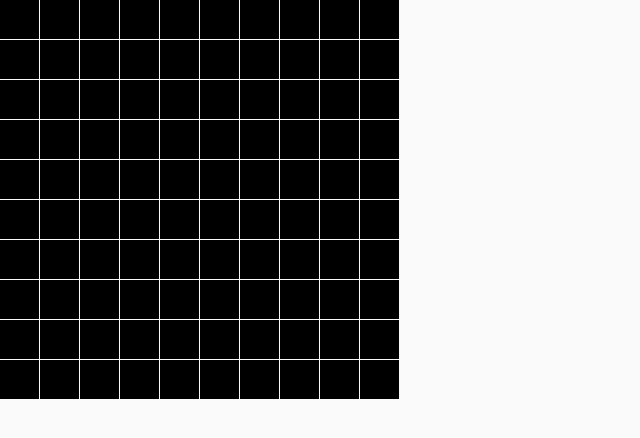
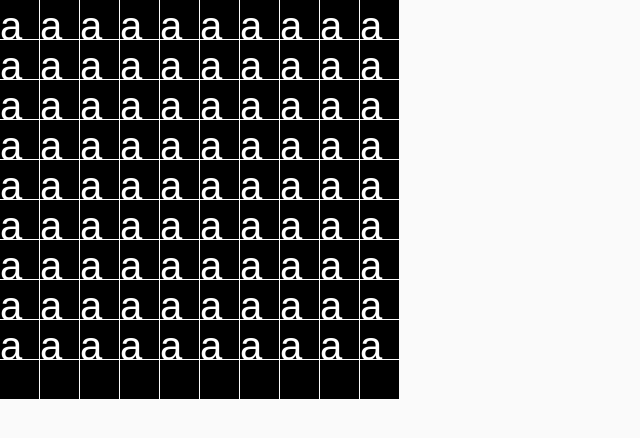
Before and after one commit to heyitaki/toggle, a plain HTML site: page index.html in a window 1280 px wide. Shown: the whole page, without its empty margins (0-640 px from the left). Drawn offline with Linux system fonts and the light colour scheme.

Commit message:
made grid

```diff
--- a/game.js
+++ b/game.js
@@ -15,7 +15,13 @@ game.prototype.update = function()
 
 game.prototype.drawGridSquare = function(i, j)
 {
-	this.ctx.fillRect(i * this.squareWidth, j * this.squareHeight, this.squareWidth - 1, this.squareHeight - 1);
+	var coordX = i * this.squareWidth;
+	var coordY = j * this.squareHeight;
+	this.ctx.font="40px sans-serif";
+	this.ctx.fillStyle = "#000000";
+	this.ctx.fillRect(coordX, coordY, this.squareWidth - 1, this.squareHeight - 1);
+	this.ctx.fillStyle = "#FFFFFF";
+	this.ctx.fillText(this.grid.squares[i + j * this.grid.height].letter, coordX, coordY);
 }
 
 game.prototype.drawGrid = function()
--- a/gameGrid.js
+++ b/gameGrid.js
@@ -2,5 +2,13 @@ function gameGrid()
 {
 	this.width = 10;
 	this.height = 10;
-	this.grid = new Array(this.width * this.height);
+	this.squares = new Array(this.width * this.height);
+
+	for	(var i = 0; i < this.width; i++)
+	{
+		for (var j = 0; j < this.height; j++)
+		{
+			this.squares[i + j * this.height] = new gameSquare();
+		}
+	}
 }
--- /dev/null
+++ b/gamesquare.js
@@ -0,0 +1,5 @@
+function gameSquare()
+{
+	this.hasTetris = false;
+	this.letter = 'a';
+}
--- a/index.html
+++ b/index.html
@@ -5,6 +5,7 @@
 	<title></title>
 	<link rel="stylesheet" type="text/css" media="screen" href="style.css" />
 	<script type="text/javascript" src="jquery-1.10.0.min.js"></script>
+	<script type="text/javascript" src="gameSquare.js"></script>
 	<script type="text/javascript" src="gameGrid.js"></script>
 	<script type="text/javascript" src="game.js"></script>
 	<script type="text/javascript" src="main.js"></script>
```
